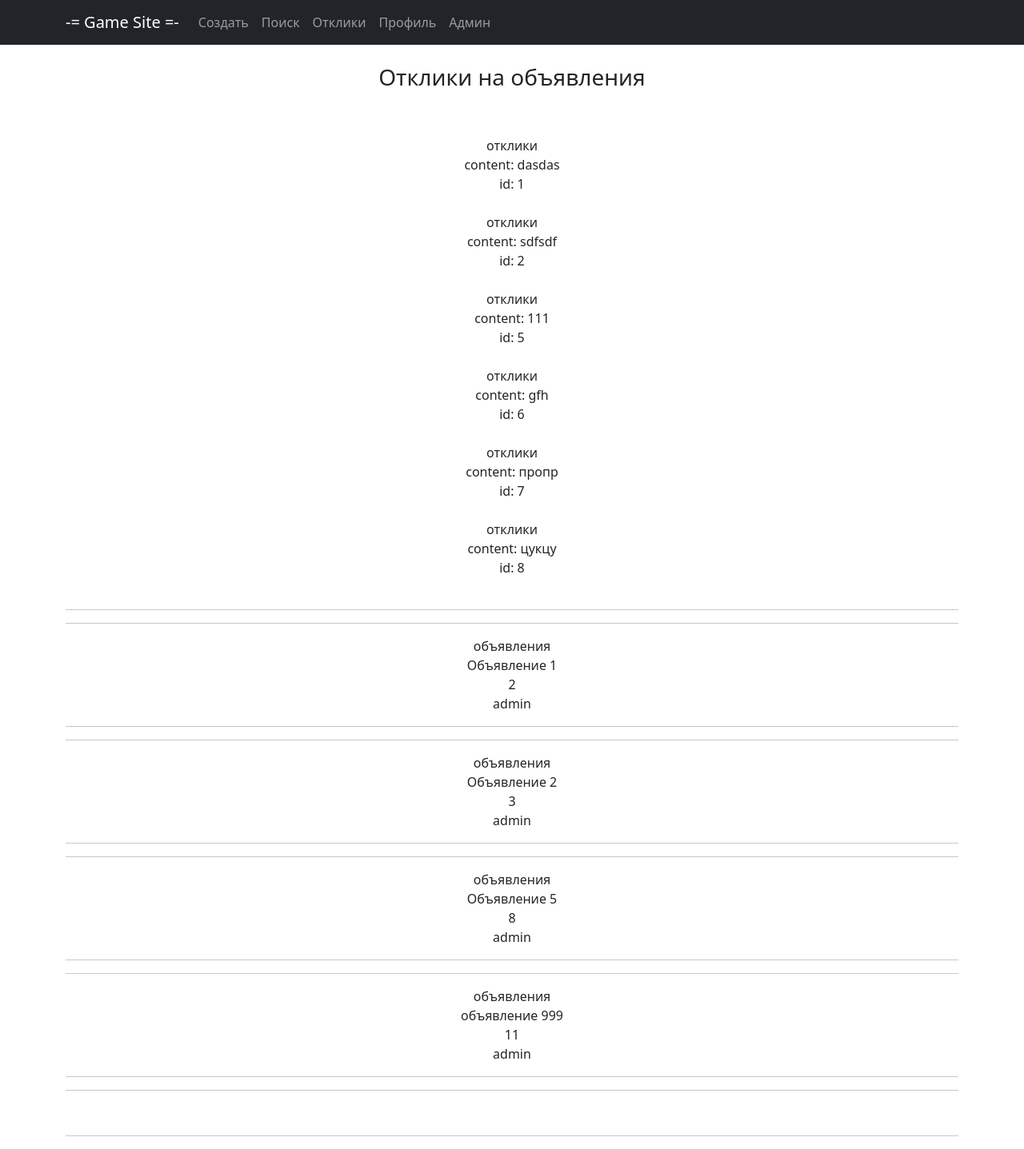
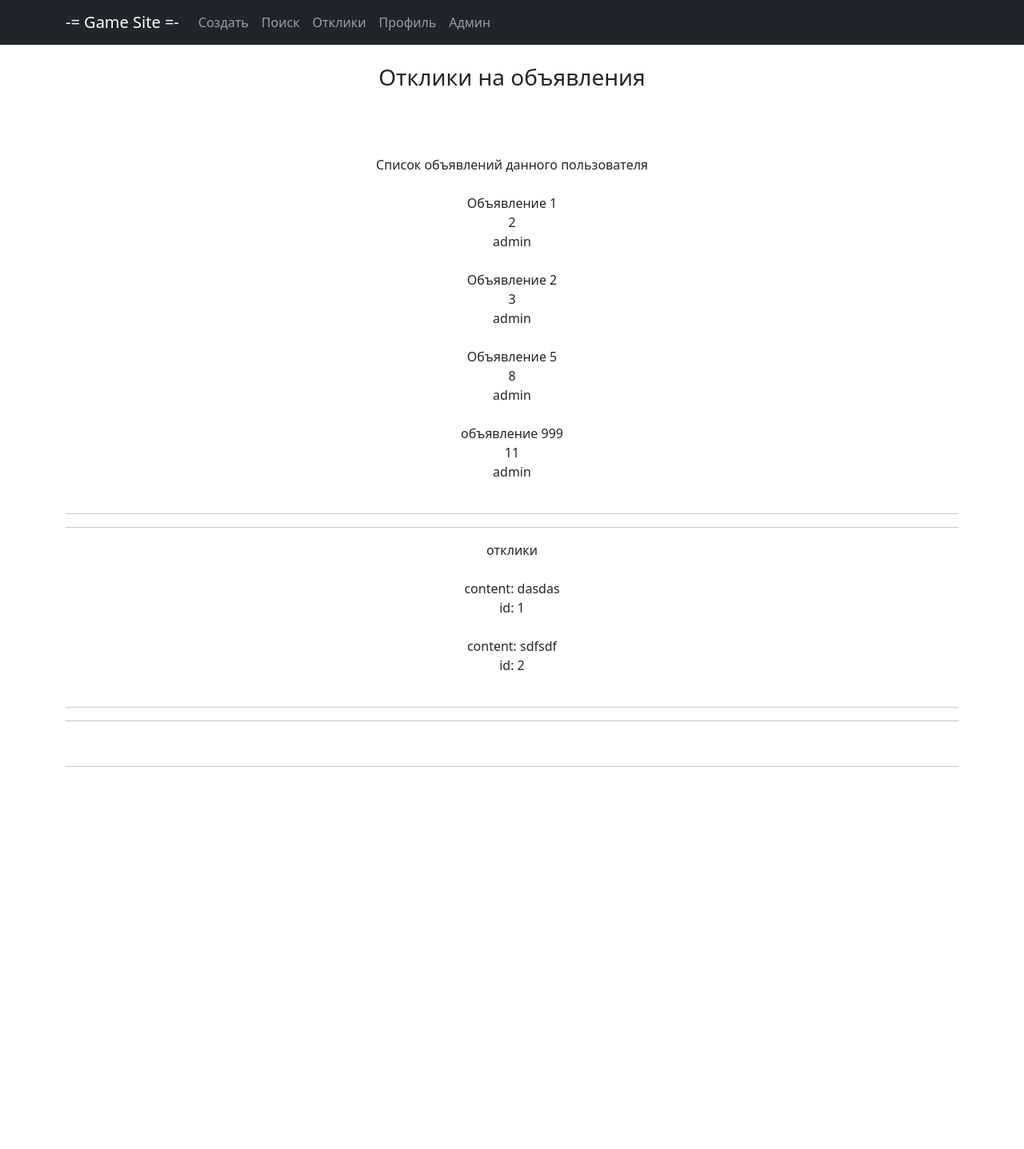
Before and after one commit to EvgenyGoryunov/D16-module-v1, a Django app: page /response/ in a window 1280 px wide. Shown: the whole page at 80% size. After the commit the page ends 959 px from the top, so only its background shows below. Run offline with Django 4.2, Linux system fonts and the light colour scheme; a user stored in the database is signed in; data comes from the database, SQL or seed files in the repository; some libraries are stand-ins or nearby versions.

Commit message:
вернул обратно модели

```diff
--- a/gamesite/main/views.py
+++ b/gamesite/main/views.py
@@ -121,13 +121,29 @@ class ResponseList(ListView):
     def get_queryset(self):
         """Создает фильтр нужных объектов, здесь - по текущему пользователю"""
         user_id = self.request.user.id
-        # return Note.objects.filter(user_id=user_id)
-        # return Note.objects.filter(user_id=user_id)
+        qaz = Note.objects.filter(user_id=user_id).values('id')
+        print(qaz)
+        print(type(qaz))
+        # for i in qaz:
+        #     print(type(i))
+        #     x = int(i.values())
+        #     print(i.values())
+        #     print(x)
+
+
+
+        # return Response.objects.filter(note_id=qaz)
+        #
+        #
         return Note.objects.filter(user_id=user_id)
 
+
+
     def get_context_data(self, **kwargs):
+        user_id = self.request.user.id
+        # print(Note.objects.filter(user_id=user_id).values('id'))
         context = super().get_context_data(**kwargs)
-        context['responses'] = Response.objects.all()
+        context['responses'] = Response.objects.filter(user_id=user_id)
         # context['responses'] = Response.objects.all()
         # context['responses'] = NoteFilter(self.request.GET, queryset=self.get_queryset())
         return context
--- a/gamesite/templates/user_response.html
+++ b/gamesite/templates/user_response.html
@@ -8,22 +8,25 @@
 
 <br><h3>Отклики на объявления </h3><br><br>
 
+<br>
+Список объявлений данного пользователя
+<br><br>
+{% for note in notes %}
+{{ note.title }}<br>
+{{ note.id }}<br>
+<!--{{ note.content | safe }}<br>-->
+{{ note.user }}<br><br>
+{% endfor %}
+
+
+<hr>
+<hr>
+отклики<br><br>
+
 {% for response in responses %}
-отклики<br>
 content: {{ response.content }}<br>
 id: {{ response.id }}<br><br>
 {% endfor %}
-
-<hr>
-<hr>
-
-{% for note in notes %}
-объявления<br>
-{{ note.title }}<br>
-{{ note.id }}<br>
-<!--{{ note.content | safe }}<br>-->
-{{ note.user }}<br>
-
 
 <!--цикл for для каждого объявления выводит все отклики-->
 <!--в виде списка с именем пользователя и его контактов-->
@@ -34,7 +37,7 @@ id: {{ response.id }}<br><br>
 <hr>
 <hr>
 
-{% endfor %}
+
 
 <!--код для пагинации-->
 {% if is_paginated %}
```
Also changed, not shown: gamesite/media/uploads/2022/03/24/cammaro17_269835972_304035294816154_2298935305526377114_n.jpg (added).
